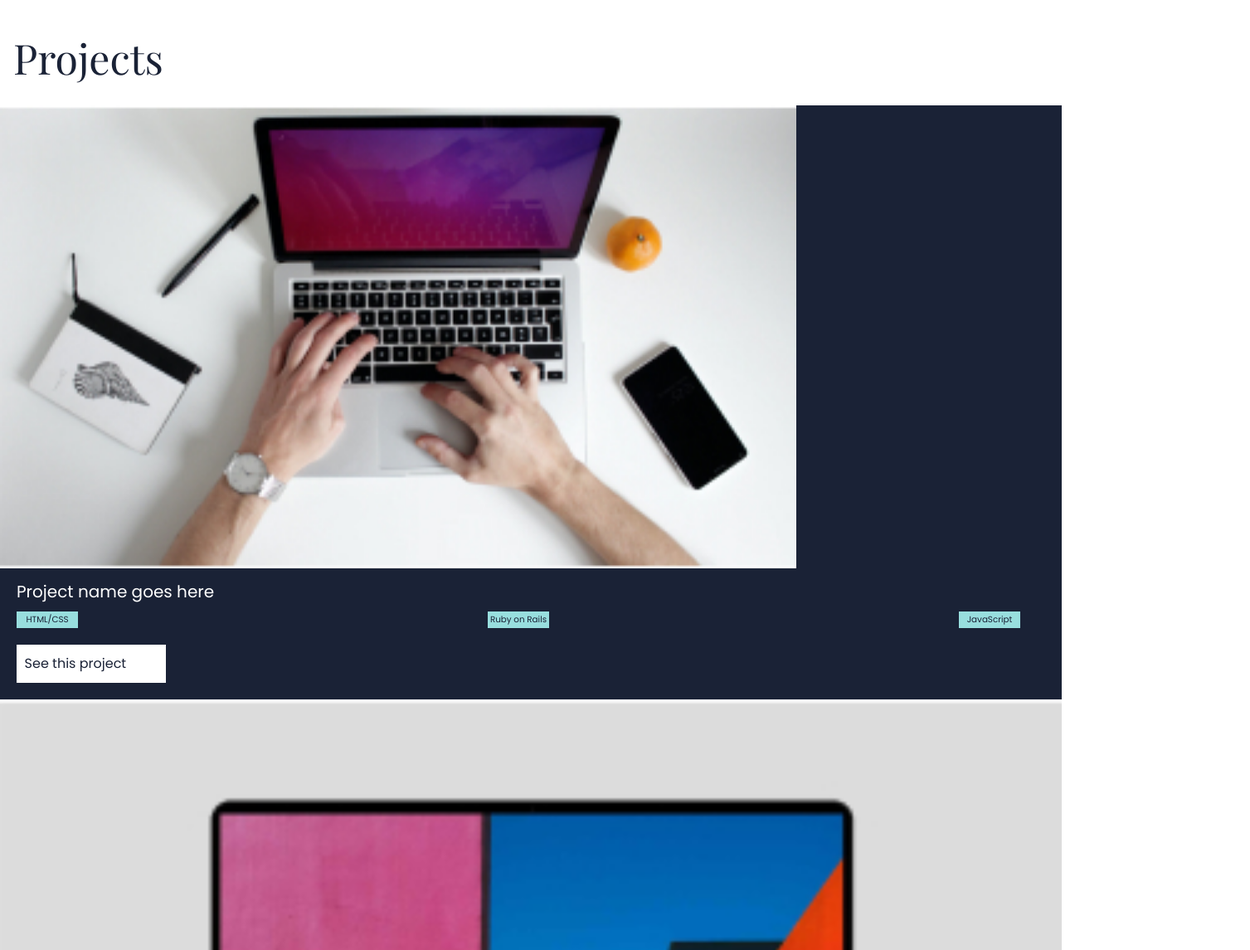
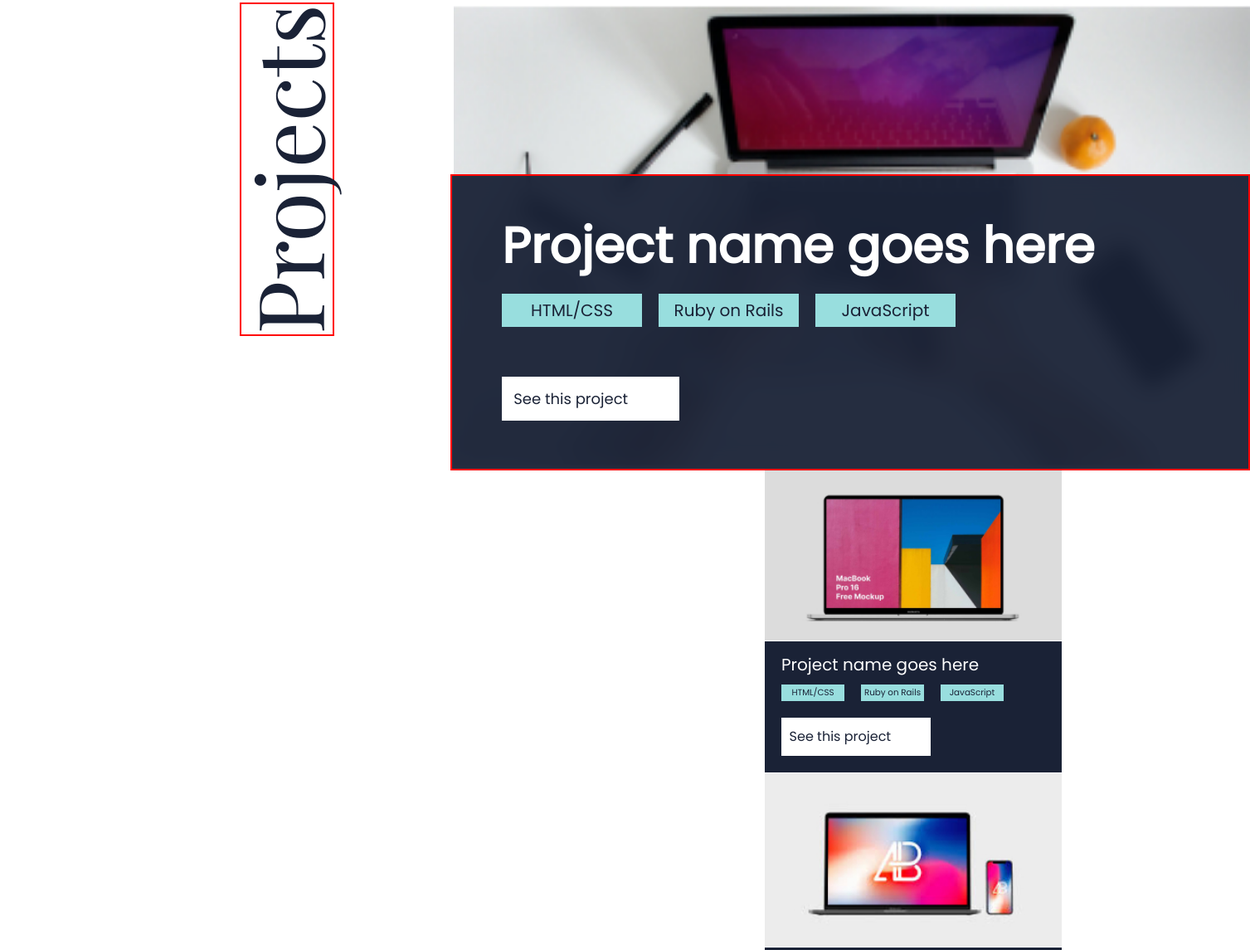
Before and after one commit to shm04/my-portfolio, a website: page index.html in a window 1280 px wide. Shown: the part 1113-2258 px from the top of the page at 83% size, 1507 px wide, since content can reach past the window. Drawn offline with nearby package versions, Linux system fonts and the light colour scheme.

Commit message:
Update index.html and style.css desktop version

```diff
--- a/index.html
+++ b/index.html
@@ -27,10 +27,11 @@
         <a class="start-btn" href="#">Start collaboration</a>
     </section>
     <section class="projects">
+        <div class="container-one">
             <h1 class="projects-title">Projects</h1>
-        <div class="project-1">
+            <div class="project p-one">
                 <img class="p-img one" src="imgs/img1.jpg">
-            <div>
+                <div class="p-div-one">
                     <h2 class="p-text">Project name goes here</h2>
                 <ul class="lenguages">
                     <li>HTML/CSS</li>
@@ -40,17 +41,18 @@
                     <a class="see-btn" href="#">See this project<img class="arrow" src="imgs/arrow.png"></a>
                 </div>
             </div>
-        <div class="project-1">
-            <img class="p-img" src="imgs/img2.jpg">
+        </div>
+        <div class="project p-two">
+            <img class="p-img two" src="imgs/img2.jpg">
             <h2 class="p-text">Project name goes here</h2>
             <ul class="lenguages">
-                <li>HTML/CSS</li>
-                <li>Ruby on Rails</li>
-                <li>JavaScript</li>
+                <li class="li-html">HTML/CSS</li>
+                <li class="li-ruby">Ruby on Rails</li>
+                <li class="li-java">JavaScript</li>
             </ul>
                 <a class="see-btn" href="#">See this project<img class="arrow" src="imgs/arrow.png"></a>
         </div>
-        <div class="project-1">
+        <div class="project p-three">
             <img class="p-img" src="imgs/img3.jpg">
             <h2 class="p-text">Project name goes here</h2>
             <ul class="lenguages">
@@ -60,7 +62,7 @@
             </ul>
                 <a class="see-btn" href="#">See this project<img class="arrow" src="imgs/arrow.png"></a>
         </div>
-        <div class="project-1">
+        <div class="project p-four">
             <img class="p-img" src="imgs/img4.jpg">
             <h2 class="p-text">Project name goes here</h2>
             <ul class="lenguages">
@@ -70,7 +72,7 @@
             </ul>
                 <a class="see-btn" href="#">See this project<img class="arrow" src="imgs/arrow.png"></a>
         </div>
-        <div class="project-1">
+        <div class="project p-five">
             <img class="p-img" src="imgs/img5.jpg">
             <h2 class="p-text">Project name goes here</h2>
             <ul class="lenguages">
@@ -80,7 +82,7 @@
             </ul>
                 <a class="see-btn" href="#">See this project<img class="arrow" src="imgs/arrow.png"></a>
         </div>
-        <div class="project-1">
+        <div class="project p-six">
             <img class="p-img" src="imgs/img6.jpg">
             <h2 class="p-text">Project name goes here</h2>
             <ul class="lenguages">
--- a/style.css
+++ b/style.css
@@ -106,7 +106,7 @@ body {
   display: grid;
 }
 
-.project-1 {
+.project {
   background-color: #1a2236;
 }
 
@@ -138,7 +138,8 @@ body {
   line-height: 80%;
   color: #1a2236;
   background-color: #98dede;
-  width: 74px;
+  width: 76px;
+  margin-right: 20px;
   height: 20px;
   display: flex;
   justify-content: center;
@@ -471,7 +472,7 @@ body {
     margin-right: 0;
     background-image: url(imgs/dsktp-bg-1.png), url(imgs/image_dots.png);
     background-repeat: no-repeat;
-    background-position: left 802px top 1px, left 627px top 703px;
+    background-position: left 802px top 0, left 627px top 702px;
     height: 101vh;
     margin-bottom: 210px;
   }
@@ -498,4 +499,76 @@ body {
     width: 960px;
     height: 558px;
   }
+
+  .p-one {
+    display: flex;
+    flex-direction: column;
+    align-items: flex-end;
+    width: fit-content;
+    position: relative;
+
+  }
+
+  .projects {
+    display: flex;
+    flex-direction: column;
+    align-items: flex-end;
+  }
+
+  .p-div-one {
+    width: 960px;
+    height: 353px;
+    background-color: rgba(26, 34, 54, 0.95);
+    backdrop-filter: blur(12px);
+    z-index: 1000;
+    position: absolute;
+    margin-top: 205px;
+    border: solid 2px red;
+  }
+
+  .p-div-one h2 {
+    font-weight: 700;
+    font-size: 60px;
+    margin: 60px 0 34px 60px;
+  }
+
+  .p-div-one li {
+    font-size: 20px;
+    line-height: 80%;
+    margin-right: 20px;
+    width: 169px;
+    height: 40px;
+  }
+
+  .p-div-one ul {
+    margin-left: 60px;
+    margin-bottom: 60px;
+    justify-content: flex-start;
+  }
+
+  .p-div-one a {
+    margin-left: 60px;
+    margin-bottom: 60px;
+    font-size: 18px;
+    line-height: 27px;
+    width: 212px;
+    height: 51px;
+  }
+
+  .projects-title {
+    border: solid 2px red;
+    float: left;
+    transform: rotate(270deg);
+    margin-top: 142px;
+    margin-left: 145px;
+    font-weight: 400;
+    font-size: 110px;
+    height: fit-content;
+  }
+
+  .container-one {
+    display: flex;
+    width: 100%;
+    justify-content: space-between;
+  }
 }
```
Lines whose indentation alone changed are shown as unchanged.
